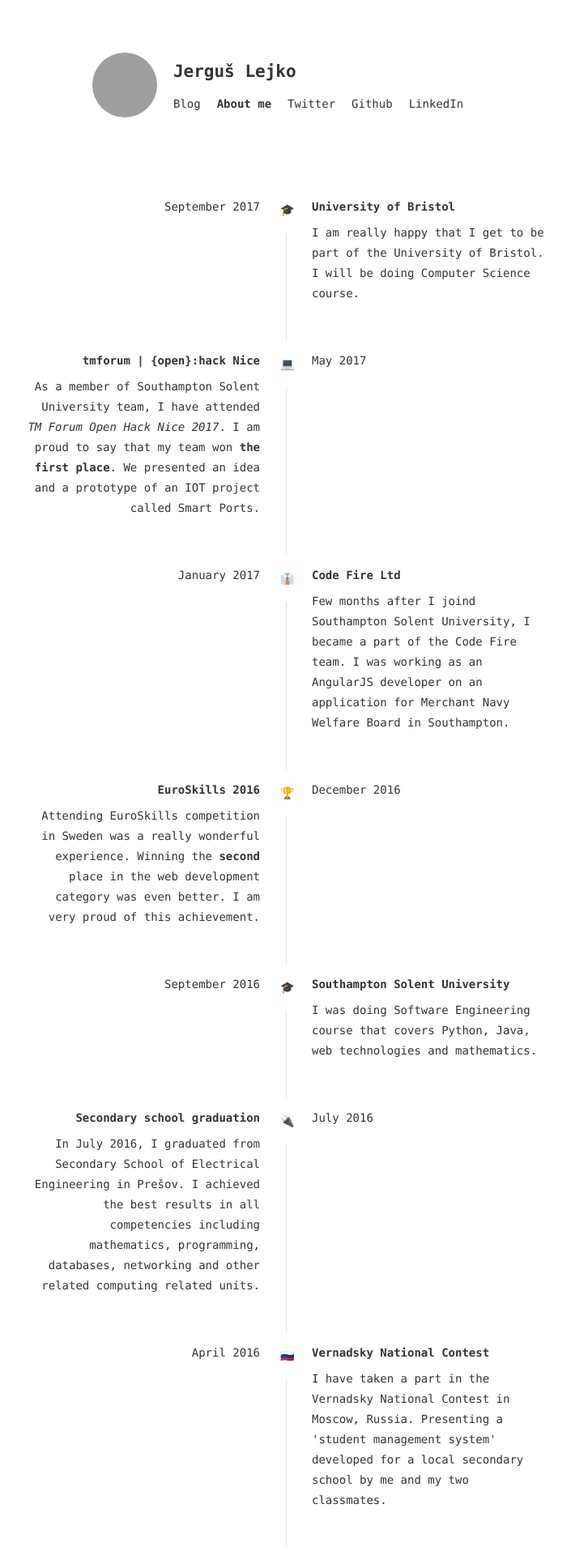
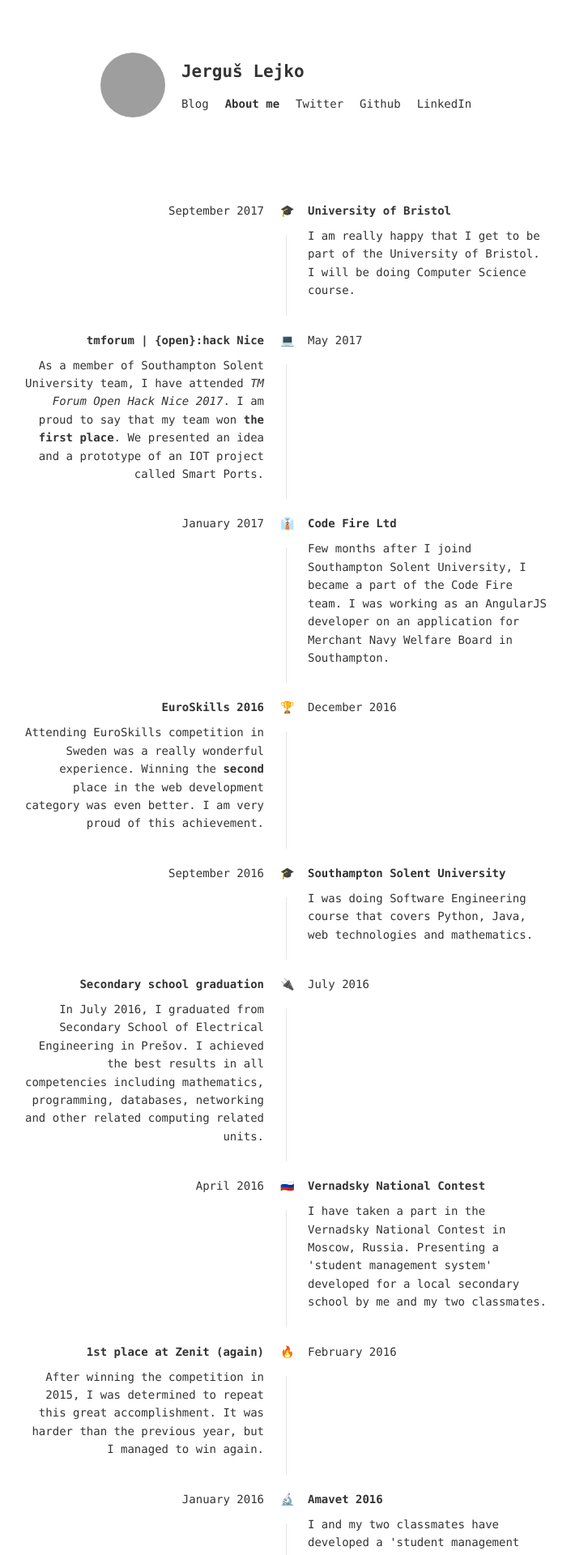
Before and after one commit to jerguslejko/website, a Jekyll site: the page built from about.html, in a window 1280 px wide. Shown: the top 1920 px of the page at 81% size, without its empty margins (287-992 px from the left). Built offline with Jekyll 4.4.1, drawn with Linux system fonts in a browser that asks for light colours; grey boxes are pictures that could not be loaded.

Commit message:
use utility based css

```diff
--- a/_includes/header.html
+++ b/_includes/header.html
@@ -1,24 +1,25 @@
-<aside class="navbar flex flex-center">
+<aside class="navbar flex flex-center mt-3 mb-8">
 
     <div class="text-right mr-1">
         <a href="/">
-            <img src="https://www.gravatar.com/avatar/{{ site.author_gravatar }}.png?s=80" class="photo">
+            <img src="https://www.gravatar.com/avatar/{{ site.author_gravatar }}.png?s=80" class="w-8 h-8 rounded">
         </a>
     </div>
+
     <div class="ml-1">
-        <h1 class="mb-1">Jerguš Lejko</h1>
+        <h1 class="mb-2">Jerguš Lejko</h1>
 
         <ul class="flex flex-wrap">
-            <li{% if page.url != '/about' %} class="active"{% endif %}>
+            <li class="mr-2 {% if page.url != '/about' %}text-bold{% endif %}">
                 <a href="/">Blog</a>
             </li>
-            <li{% if page.url == '/about' %} class="active"{% endif %}>
+            <li class="mr-2 {% if page.url == '/about' %}text-bold{% endif %}">
                 <a href="/about">About me</a>
             </li>
-            <li>
+            <li class="mr-2">
                 <a target="_blank" rel="noopener" href="https://twitter.com/jerguslejko">Twitter</a>
             </li>
-            <li>
+            <li class="mr-2">
                 <a target="_blank" rel="noopener" href="https://github.com/jerguslejko">Github</a>
             </li>
             <li>
--- a/_sass/main.scss
+++ b/_sass/main.scss
@@ -117,9 +117,6 @@
         border-color: #369;
     }
 }
-.block {
-    display: block;
-}
 .footer {
     text-align: center;
     max-width: 700px;
--- a/_sass/nav.scss
+++ /dev/null
@@ -1,25 +0,0 @@
-.navbar {
-    margin: 30px 0 80px 0;
-
-    h1 {
-        margin: 0 0 20px 0;
-    }
-
-    ul {
-        display: flex;
-
-        li {
-            margin-right: 20px;
-
-            &.active a {
-                font-weight: bold
-            }
-        }
-    }
-
-    .photo {
-        width: 80px;
-        height: 80px;
-        border-radius: 50%;
-    }
-}
--- a/_sass/timeline.scss
+++ b/_sass/timeline.scss
@@ -3,12 +3,6 @@
     margin: 0 auto;
     max-width: 700px;
 
-    a {
-        text-decoration: none;
-    }
-    ul {
-        list-style: none;
-    }
     &::after {
         content: "";
         position: absolute;
@@ -19,62 +13,55 @@
         background: #e3e3e3;
         z-index: 0;
     }
+
     ul {
         position: relative;
         z-index: 1;
+
         li {
             display: flex;
-            margin-bottom: 30px;
+
             &:last-child .icon {
                 height: auto;
             }
+
             &:nth-child(2n) {
                 flex-direction: row-reverse;
+
                 .event {
                     text-align: right;
                 }
             }
+
             &:nth-child(2n + 1) {
                 flex-direction: row;
                 .date {
                     text-align: right;
                 }
             }
+
             .icon {
                 display: flex;
                 align-items: center;
                 width: 2%;
-                padding: 13px 0;
-                height: 58px;
+                height: 60px;
                 background: #fff;
             }
+
             .date {
-                font-weight: 300;
-                padding: 15px 25px;
+                padding: 20px;
                 width: 49%;
             }
+
             .event {
-                padding: 15px 25px;
+                padding: 20px;
                 width: 49%;
-                strong {
-                    font-weight: 700;
-                }
+
                 p {
-                    font-size: 14px;
                     margin-top: 10px;
-                    line-height: 25px;
+                    line-height: 1.6em;
                 }
             }
         }
     }
 }
-@media screen and (max-width: 1200px) {
-    .Timeline {
-        width: 80%;
-    }
-}
-@media screen and (max-width: 800px) {
-    .Timeline {
-        width: auto;
-    }
-}
--- a/app.scss
+++ b/app.scss
@@ -5,16 +5,37 @@
 @import 'main';
 @import 'syntax';
 @import 'timeline';
-@import 'nav';
 
-.mr-1 { margin-right: 10px }
-.ml-1 { margin-left: 10px }
+.block { display: block }
 
 .text-center { text-align: center }
 .text-right  { text-align: right }
 .text-left   { text-align: left }
 
+.text-bold { font-weight: bold }
+
 .flex { display: flex }
 .flex-1 { flex: 1 }
 .flex-center { justify-content: center; align-items: center }
 .flex-wrap { flex-wrap: wrap }
+
+.rounded { border-radius: 50% }
+
+/**
+ * Spacing
+ */
+
+$spacing: 10px;
+
+.mt-3 { margin-top: 3 * $spacing }
+
+.mb-8 { margin-bottom: 8 * $spacing }
+.mb-2 { margin-bottom: 2 * $spacing }
+
+.ml-1 { margin-left: 1 * $spacing }
+
+.mr-1 { margin-right: 1 * $spacing }
+.mr-2 { margin-right: 2 * $spacing }
+
+.w-8 { width: 8 * $spacing }
+.h-8 { height: 8 * $spacing }
```
